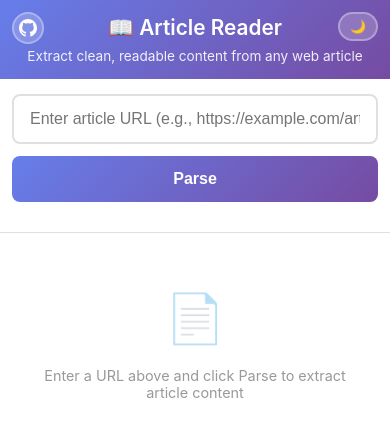
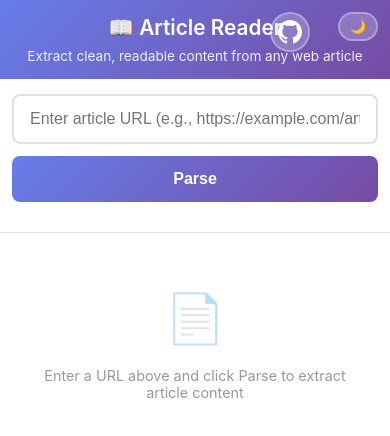
Before and after one commit to kovitz/article-parse-and-read, a website: page public/index.html in a window 390 px wide. Drawn offline with Linux system fonts and the light colour scheme.

Commit message:
adjusting github icon

```diff
--- a/public/index.html
+++ b/public/index.html
@@ -49,7 +49,7 @@
         .github-link {
             position: absolute;
             top: 20px;
-            left: 20px;
+            right: 100px;
             background: rgba(255, 255, 255, 0.2);
             border: 2px solid rgba(255, 255, 255, 0.3);
             color: white;
@@ -61,8 +61,8 @@
             align-items: center;
             justify-content: center;
             text-decoration: none;
-            width: 40px;
-            height: 40px;
+            width: 48px;
+            height: 48px;
         }
 
         .github-link:hover {
@@ -76,8 +76,8 @@
         }
 
         .github-icon {
-            width: 24px;
-            height: 24px;
+            width: 32px;
+            height: 32px;
             fill: white;
         }
 
@@ -405,15 +405,15 @@
 
             .github-link {
                 top: 15px;
-                left: 15px;
-                width: 36px;
-                height: 36px;
+                right: 90px;
+                width: 44px;
+                height: 44px;
                 padding: 6px;
             }
 
             .github-icon {
-                width: 20px;
-                height: 20px;
+                width: 28px;
+                height: 28px;
             }
 
             .theme-toggle {
@@ -513,15 +513,15 @@
 
             .github-link {
                 top: 12px;
-                left: 12px;
-                width: 32px;
-                height: 32px;
+                right: 80px;
+                width: 40px;
+                height: 40px;
                 padding: 5px;
             }
 
             .github-icon {
-                width: 18px;
-                height: 18px;
+                width: 24px;
+                height: 24px;
             }
 
             .theme-toggle {
```
